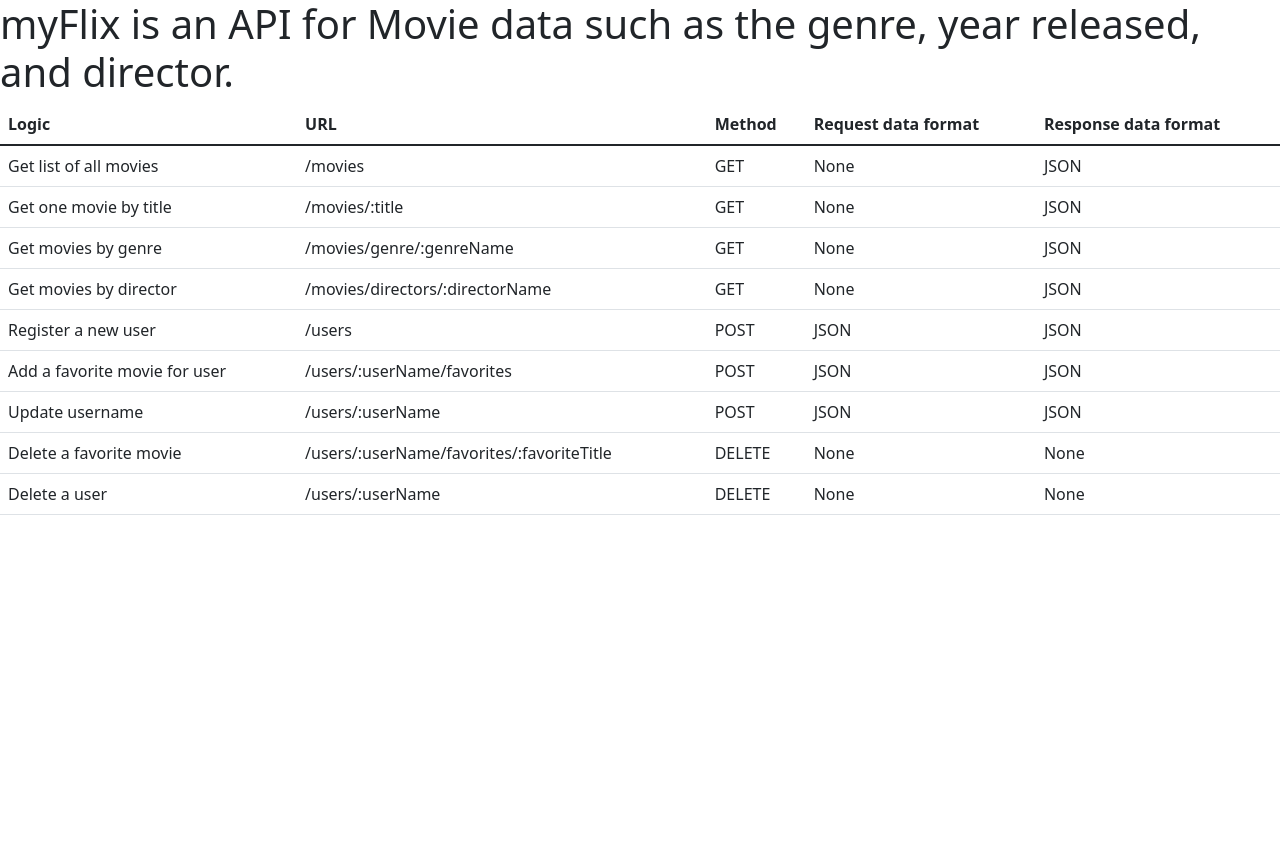
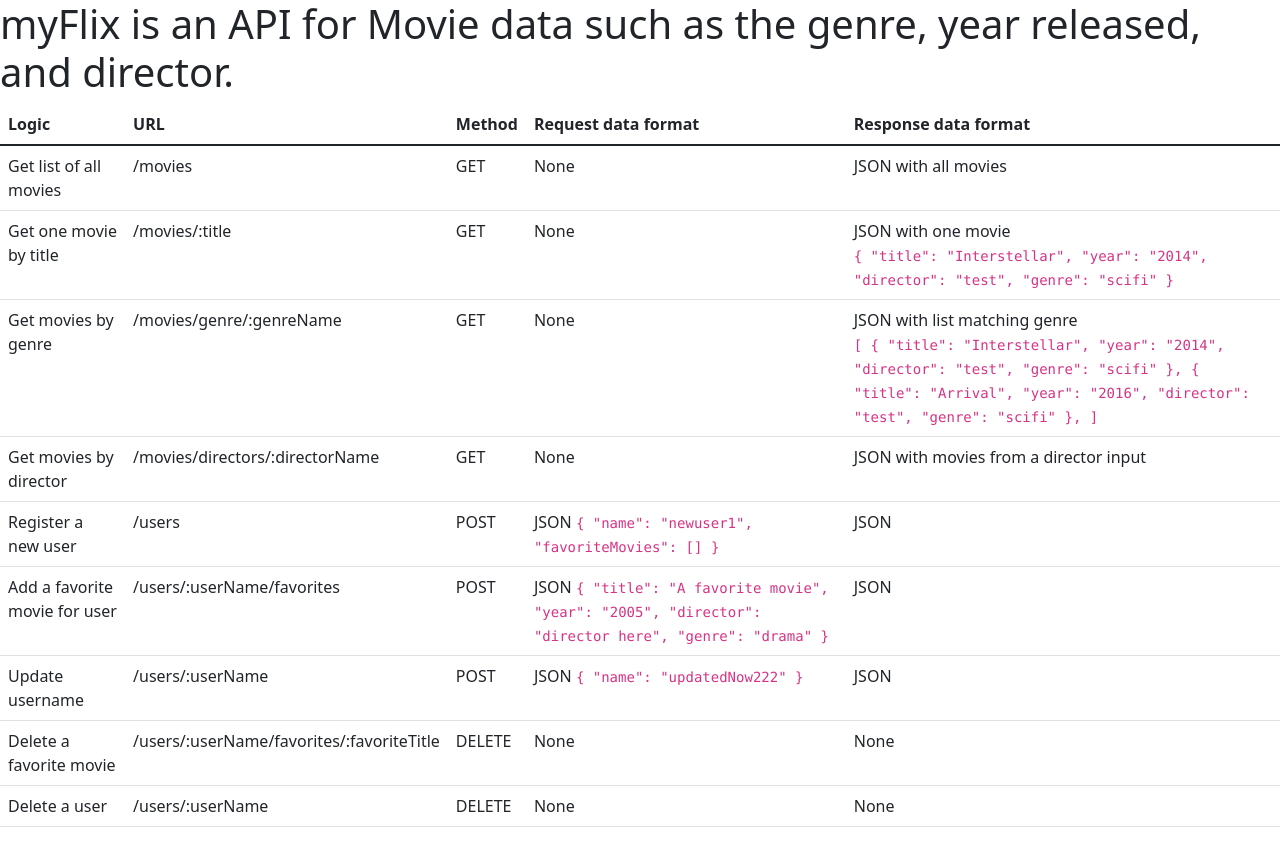
Before and after one commit to curtisgry/myflix-api, a website: page public/documentation.html in a window 1280 px wide. Before the commit the page ends 800 px from the top, so only its background shows below. Drawn offline with nearby package versions, Linux system fonts and the light colour scheme.

Commit message:
update documentation

```diff
--- a/public/documentation.html
+++ b/public/documentation.html
@@ -33,7 +33,7 @@
                 <!-- Req data -->
                 <td>None</td>
                 <!-- Res data -->
-                <td>JSON</td>
+                <td>JSON with all movies</td>
             </tr>
             <tr>
                 <!-- Logic -->
@@ -45,7 +45,18 @@
                 <!-- Req data -->
                 <td>None</td>
                 <!-- Res data -->
-                <td>JSON</td>
+                <td>
+                    JSON with one movie
+                    <br>
+                    <code>
+                        {
+                        "title": "Interstellar",
+                        "year": "2014",
+                        "director": "test",
+                        "genre": "scifi"
+                        }
+                </code>
+                </td>
             </tr>
             <tr>
                 <!-- Logic -->
@@ -57,7 +68,26 @@
                 <!-- Req data -->
                 <td>None</td>
                 <!-- Res data -->
-                <td>JSON</td>
+                <td>
+                    JSON with list matching genre
+                    <br>
+                    <code>
+                                            [
+                        {
+                            "title": "Interstellar",
+                            "year": "2014",
+                            "director": "test",
+                            "genre": "scifi"
+                        },
+                        {
+                            "title": "Arrival",
+                            "year": "2016",
+                            "director": "test",
+                            "genre": "scifi"
+                        },
+                    ]
+                    </code>
+                </td>
             </tr>
             <tr>
                 <!-- Logic -->
@@ -69,7 +99,7 @@
                 <!-- Req data -->
                 <td>None</td>
                 <!-- Res data -->
-                <td>JSON</td>
+                <td>JSON with movies from a director input</td>
             </tr>
             <tr>
                 <!-- Logic -->
@@ -79,7 +109,16 @@
                 <!-- Method -->
                 <td>POST</td>
                 <!-- Req data -->
-                <td>JSON</td>
+                <td>
+                    JSON
+                    <code>
+                        {
+                            "name": "newuser1",
+                            "favoriteMovies": []
+                        }
+                    </code>
+
+                </td>
                 <!-- Res data -->
                 <td>JSON</td>
             </tr>
@@ -91,7 +130,17 @@
                 <!-- Method -->
                 <td>POST</td>
                 <!-- Req data -->
-                <td>JSON</td>
+                <td>
+                    JSON
+                    <code>
+                        {
+                            "title": "A favorite movie",
+                            "year": "2005",
+                            "director": "director here",
+                            "genre": "drama"
+                        }
+                    </code>
+                </td>
                 <!-- Res data -->
                 <td>JSON</td>
             </tr>
@@ -103,7 +152,14 @@
                 <!-- Method -->
                 <td>POST</td>
                 <!-- Req data -->
-                <td>JSON</td>
+                <td>
+                    JSON
+                    <code>
+                        {
+                            "name": "updatedNow222"
+                        }
+                    </code>
+                </td>
                 <!-- Res data -->
                 <td>JSON</td>
             </tr>
```
